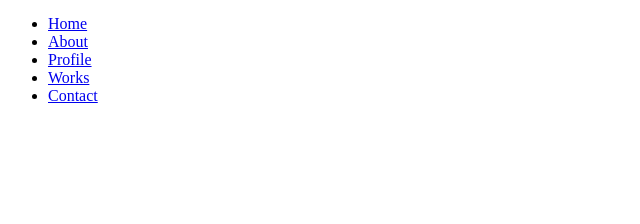
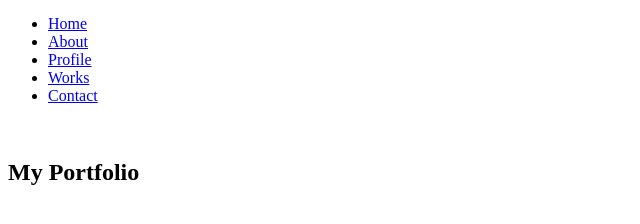
Before and after one commit to kohta9521/pe_practice, a plain HTML site: page index.html in a window 1280 px wide. Shown: the part 66-290 px from the top of the page, without its empty margins (0-640 px from the left). Drawn offline with Linux system fonts and the light colour scheme; files that its build step writes are made by us from their sources; a web font is replaced by a local one.

Commit message:
home部分の構築

```diff
--- a/index.html
+++ b/index.html
@@ -39,5 +39,14 @@
             </div>
     </header>
     <!-- END HEADER -->
+
+    <!-- START HOME -->
+    <section class="home">
+        <div class="home__hero">
+            <img class="home__hero--img" src="" alt="">
+            <h1 class="home__hero--title">My Portfolio</h1>
+        </div>
+    </section>
+    <!-- END HOME -->
 </body>
 </html>
```
